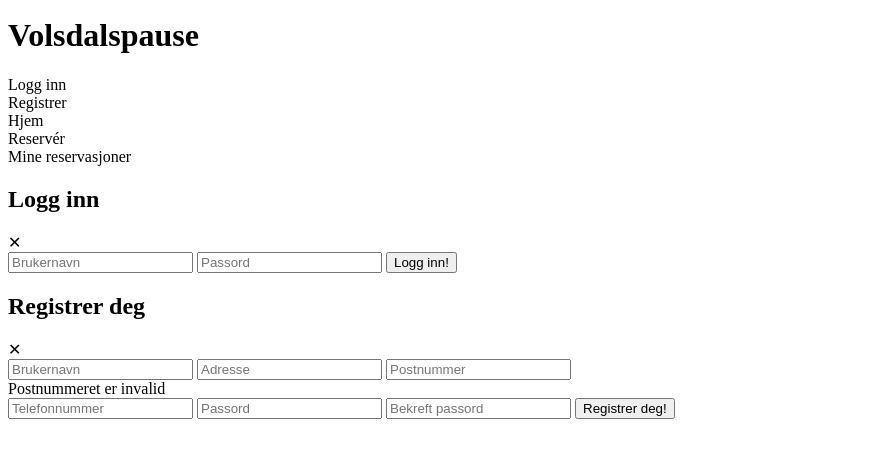
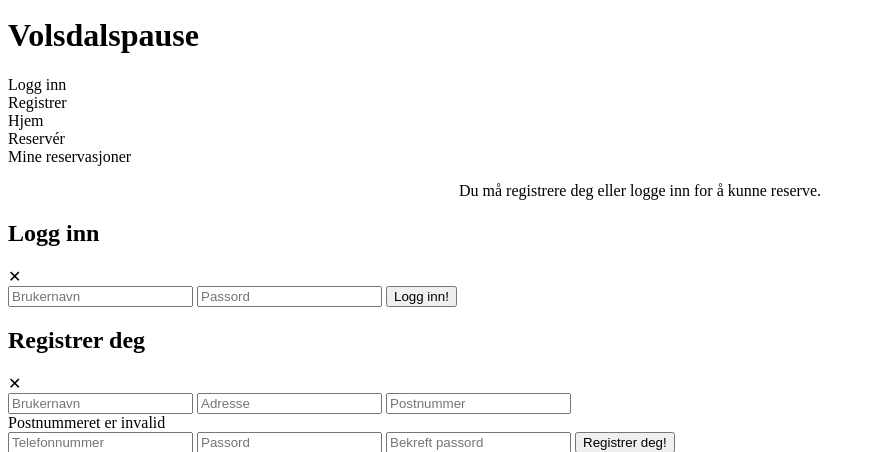
Before and after one commit to torstein-vik/eksamen, a PHP site: page / in a window 1280 px wide, after a click on "Reservér". Shown: the part 652-1104 px from the top of the page, without its empty margins (0-875 px from the left). Before the commit the page ends 1071 px from the top, so only its background shows below. Run offline with PHP 8.4, Linux system fonts and the light colour scheme; data that the repository does not hold is empty.

Commit message:
Added login warning

```diff
--- a/src/index.php
+++ b/src/index.php
@@ -55,6 +55,8 @@
                 </div>
                 <div id="reserve" for="subject" class="selectionelement">
 
+                    <p style='margin-bottom:20px; text-align:center'>Du må registrere deg eller logge inn for å kunne reserve.</p>
+
                     <div class="selection" id="apartments" group="apartments">
 
                     </div>
```
